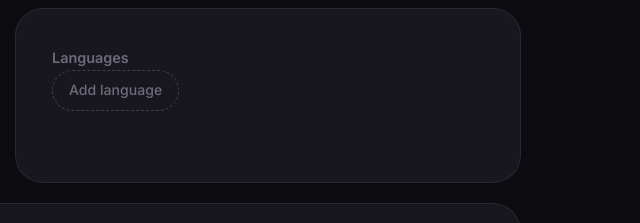
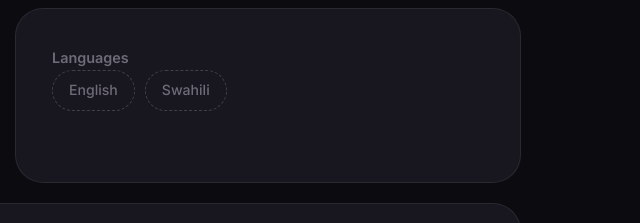
Before and after one commit to Brevo254/portfolio, a plain HTML site: page index.html in a window 1280 px wide. Shown: the part 2193-2416 px from the top of the page, 635-1275 px from the left. Drawn offline with Linux system fonts and the light colour scheme.

Commit message:
Update index.html

```diff
--- a/index.html
+++ b/index.html
@@ -91,7 +91,7 @@
             TODO: Replace 0000000000 with Brevin's actual WhatsApp number in international
             format, no plus sign or spaces (e.g. 254712345678 for Kenya).
           -->
-          <a class="btn btn-ghost" href="https://wa.me/0000000000" target="_blank" rel="noopener">WhatsApp</a>
+          <a class="btn btn-ghost" href="https://wa.me/0797753972" target="_blank" rel="noopener">WhatsApp</a>
           <!-- TODO: replace cv.pdf with your actual CV file path or hosted link -->
           <a class="btn btn-ghost" href="cv.pdf" target="_blank" rel="noopener">Download CV</a>
         </div>
@@ -230,7 +230,8 @@
         <span class="row-label">Languages</span>
         <!-- TODO: replace with your actual spoken languages, e.g. English, Swahili -->
         <div class="chip-row">
-          <span class="chip chip-placeholder" title="Add your spoken languages">Add language</span>
+          <span class="chip chip-placeholder" title="Add your spoken languages">English</span>
+          <span class="chip chip-placeholder" title="swahili">Swahili</span>
         </div>
       </div>
     </section>
```
